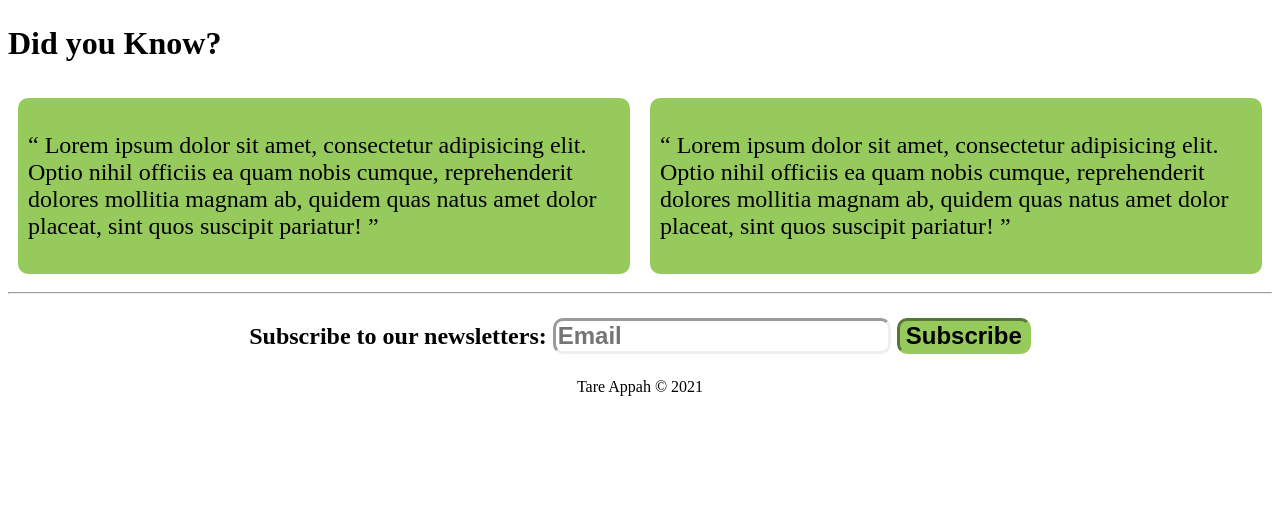
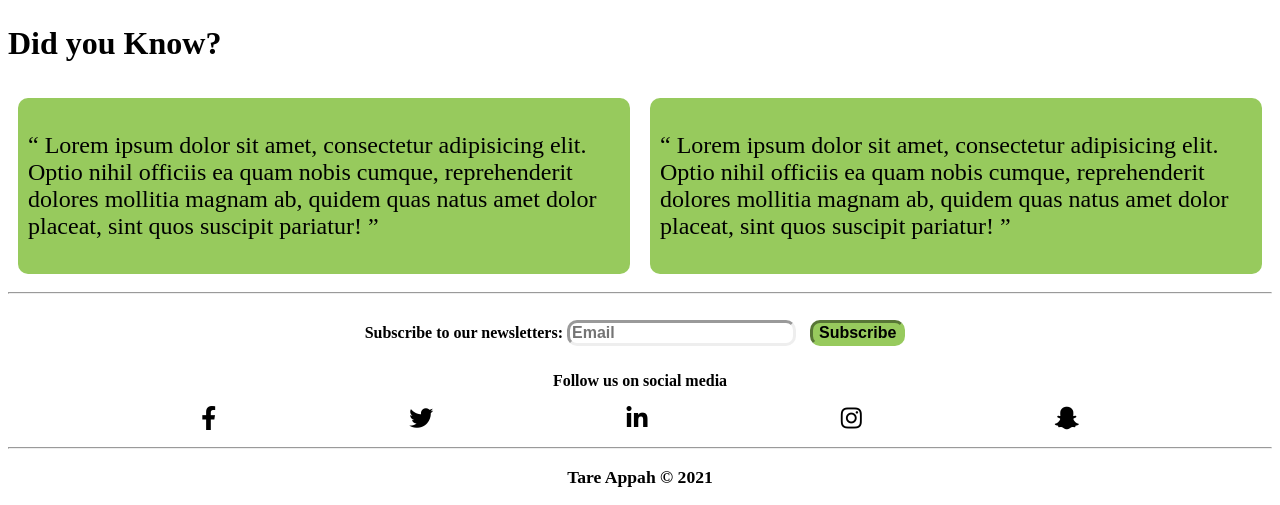
Before and after one commit to grillzwitu/stackademic_mobile_first_responsive_design, a plain HTML site: page index.html in a window 1280 px wide. Shown: the part 1866-2371 px from the top of the page. Before the commit the page ends 2278 px from the top, so only its background shows below. Drawn offline with Linux system fonts and the light colour scheme.

Commit message:
more-styles

```diff
--- a/index.html
+++ b/index.html
@@ -3,6 +3,7 @@
 
     <head>
         <link rel="stylesheet" type="text/css" href="style.css"/>
+        <link rel="stylesheet" href="https://cdnjs.cloudflare.com/ajax/libs/font-awesome/5.15.2/css/all.min.css"/>
         <meta charset="UTF-8"/>
         <meta http-equiv="X-UA-Compatible" content="IE=edge"/>
         <meta name="viewport" content="width=device-width, initial-scale=1.0"/>
@@ -140,6 +141,17 @@
                 <button class= "sub-ele submit-btn">Subscribe</button>
             </p>
         </section>
-        <p>Tare Appah &#169; 2021</p>
+
+        <p class="sub-label">Follow us on social media</p>
+        <p class="links">
+            <a href="#"><i class="fab fa-facebook-f"></i></a>
+            <a href="#"><i class="fab fa-twitter"></i></a>
+            <a href="#"><i class="fab fa-linkedin-in"></i></a>
+            <a href="#"><i class="fab fa-instagram"></i></a>
+            <a href="#"><i class="fab fa-snapchat-ghost"></i></a>
+        </p>
+
+        <hr>
+        <p class="sign">Tare Appah &#169; 2021</p>
     </footer>
 </html>
--- a/style.css
+++ b/style.css
@@ -81,7 +81,7 @@ footer {
 }
 
 .sub-label {
-    font-size: 1.5em;
+    font-size: 1em;
     font-weight: bold;
 }
 
@@ -89,6 +89,25 @@ footer {
     background-color: #97ca5d;
     border: #97ca5d inset;
     cursor: pointer;
+    margin: 10px;
+}
+
+.links {
+    display: flex;
+    justify-content: space-evenly;
+}
+
+.links a {
+    color: black;
+}
+
+.links a i {
+    font-size: 1.5em;
+}
+
+.sign {
+    font-size: 1.1em;
+    font-weight: bold;
 }
 
 @media (min-width: 450px){
```
Also changed, not shown: images/elephant-image2.jpg (deleted), images/river-view-image.jpg (deleted), 3 other files.
